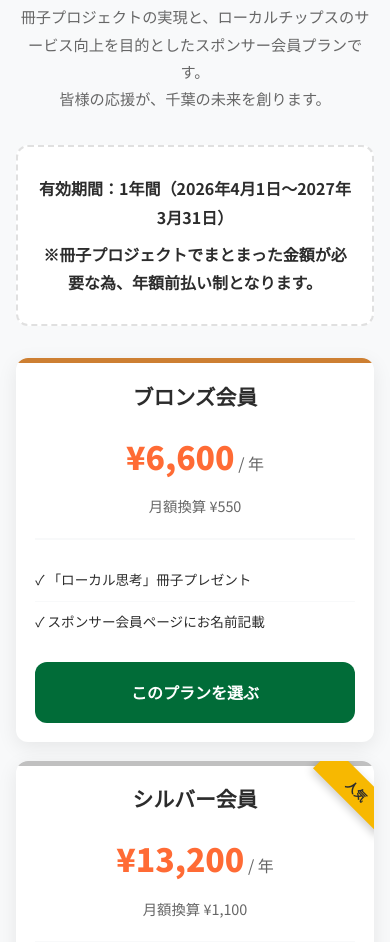
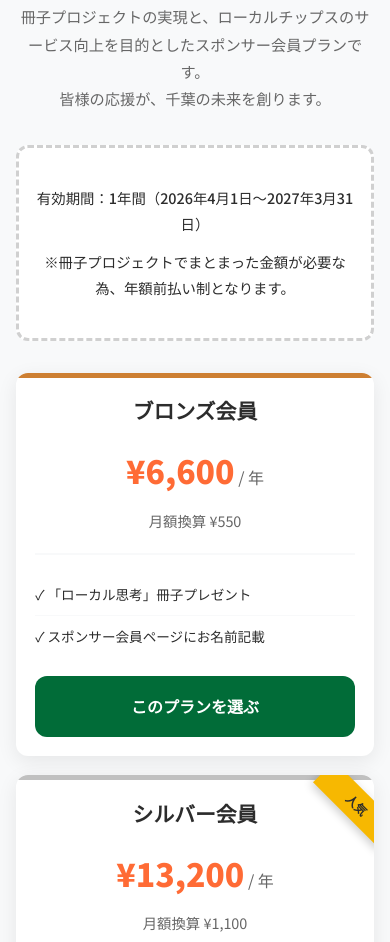
Before and after one commit to harmonic-society/localtips_fund, a plain HTML site: page index.html in a window 390 px wide. Shown: the part 4474-5416 px from the top of the page. Drawn offline with Linux system fonts and the light colour scheme; no server answers.

Commit message:
Update plans-note design to match reference image
- Increase padding to var(--spacing-lg) for more spacious layout
- Change border to 3px dashed #d0d0d0 (lighter gray)
- Reduce font-weight to 500 for lighter text appearance
- Set explicit font-size to 1rem and line-height to 1.8
- Add responsive styling for mobile (0.9rem font)
- Cleaner, more refined dashed border box design

🤖 Generated with [Claude Code](https://claude.com/claude-code)

Co-Authored-By: Claude <noreply@anthropic.com>

```diff
--- a/styles.css
+++ b/styles.css
@@ -625,17 +625,19 @@ section {
 
 .plans-note {
     background: white;
-    padding: var(--spacing-md);
+    padding: var(--spacing-lg);
     border-radius: var(--border-radius);
     text-align: center;
     margin-bottom: var(--spacing-lg);
-    border: 2px dashed var(--color-border);
+    border: 3px dashed #d0d0d0;
 }
 
 .plans-note p {
     color: var(--color-text);
-    font-weight: 600;
-    margin: 0.5rem 0;
+    font-weight: 500;
+    margin: 0.8rem 0;
+    font-size: 1rem;
+    line-height: 1.8;
 }
 
 .plans-disclaimer {
@@ -1258,6 +1260,14 @@ section {
         font-size: 0.75rem;
     }
 
+    .plans-note {
+        padding: 1.5rem 1rem;
+    }
+
+    .plans-note p {
+        font-size: 0.9rem;
+    }
+
     .plans-disclaimer {
         padding: 1rem;
         margin-top: 1.5rem;
```
